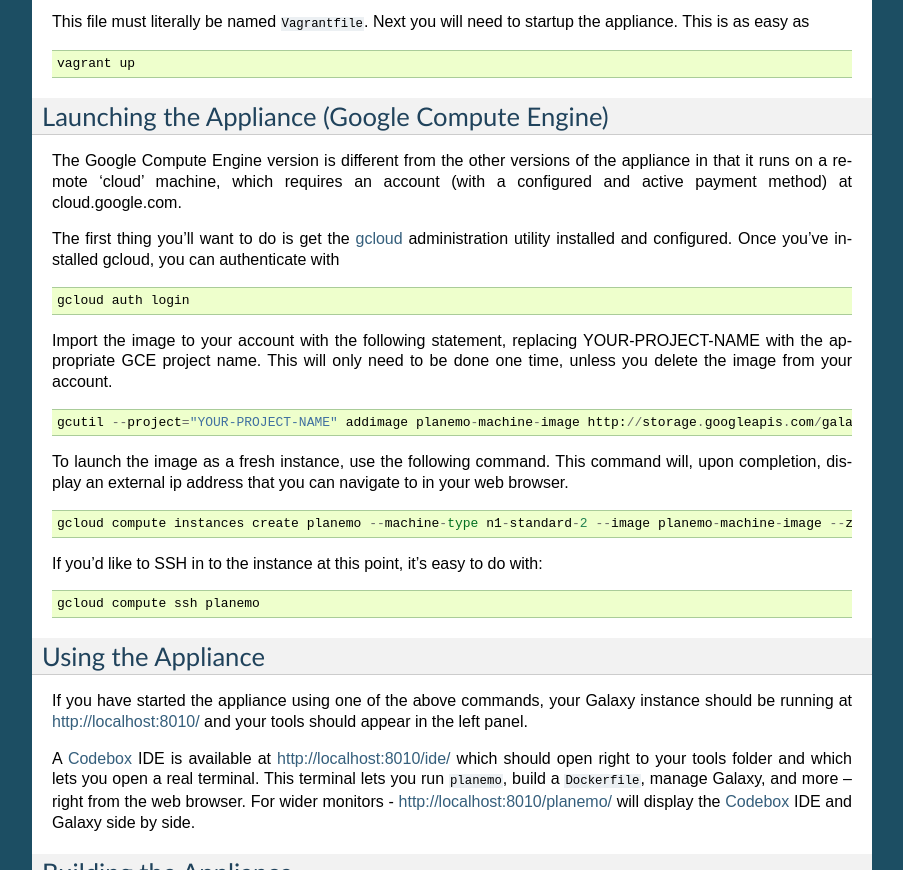
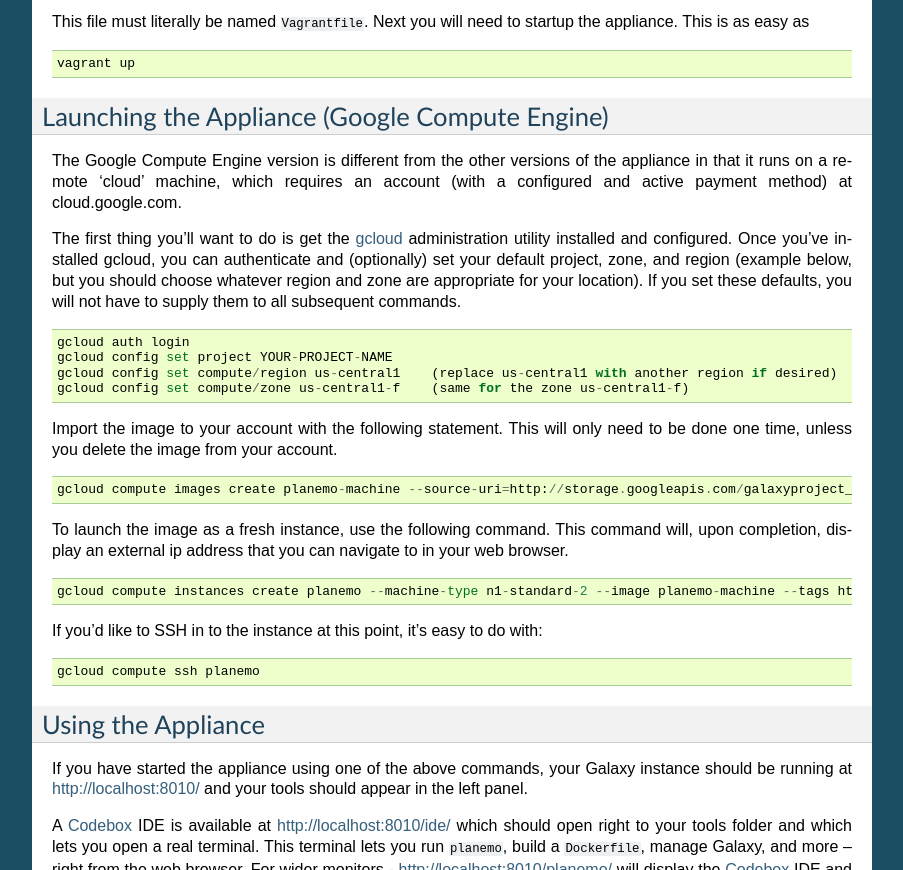
Before and after one commit to galaxyproject/planemo, a Sphinx documentation site: the page built from docs/appliance.rst, in a window 1280 px wide and 900 px high, scrolled down 854 px, cut to the strip 30-900 px from the top of the window. Shown: the whole strip, without its empty margins (198-1101 px from the left). Built offline with Sphinx 7.4.7, drawn with Linux system fonts in a browser that asks for light colours.

Commit message:
Update GCE appliance documentation to use all gcloud commands.  Show how to set a few defaults to make subsequent commands simpler.

```diff
--- a/docs/appliance.rst
+++ b/docs/appliance.rst
@@ -70,19 +70,25 @@
 account (with a configured and active payment method) at cloud.google.com.
 
 The first thing you'll want to do is get the gcloud_ administration utility
-installed and configured.  Once you've installed gcloud, you can authenticate with
+installed and configured.  Once you've installed gcloud, you can authenticate
+and (optionally) set your default project, zone, and region (example below, but
+you should choose whatever region and zone are appropriate for your location).
+If you set these defaults, you will not have to supply them to all subsequent
+commands.
 
 ::
 
     gcloud auth login
+    gcloud config set project YOUR-PROJECT-NAME
+    gcloud config set compute/region us-central1    (replace us-central1 with another region if desired)
+    gcloud config set compute/zone us-central1-f    (same for the zone us-central1-f)
 
-Import the image to your account with the following statement, replacing
-YOUR-PROJECT-NAME with the appropriate GCE project name.  This will only need
-to be done one time, unless you delete the image from your account.
+Import the image to your account with the following statement.  This will only
+need to be done one time, unless you delete the image from your account.
 
 ::
 
-    gcutil --project="YOUR-PROJECT-NAME" addimage planemo-machine-image http://storage.googleapis.com/galaxyproject_images/planemo_machine.image.tar.gz
+    gcloud compute images create planemo-machine --source-uri=http://storage.googleapis.com/galaxyproject_images/planemo_machine.image.tar.gz
 
 To launch the image as a fresh instance, use the following command.  This
 command will, upon completion, display an external ip address that you can
@@ -90,7 +96,7 @@
 
 ::
 
-    gcloud compute instances create planemo --machine-type n1-standard-2 --image planemo-machine-image --zone us-central1-f --tags http-server
+    gcloud compute instances create planemo --machine-type n1-standard-2 --image planemo-machine --tags http-server
 
 If you'd like to SSH in to the instance at this point, it's easy to do with:
 
```
